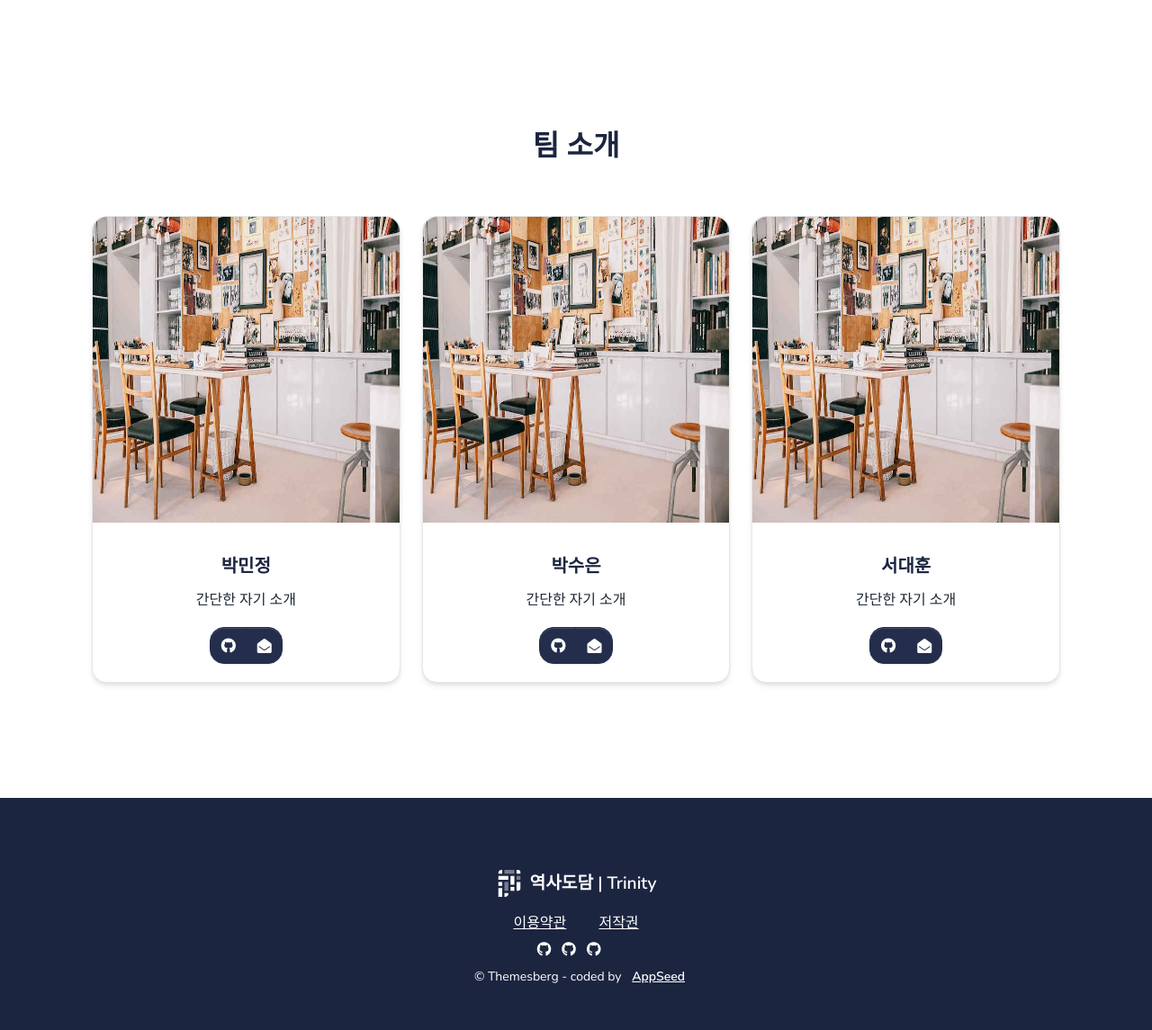
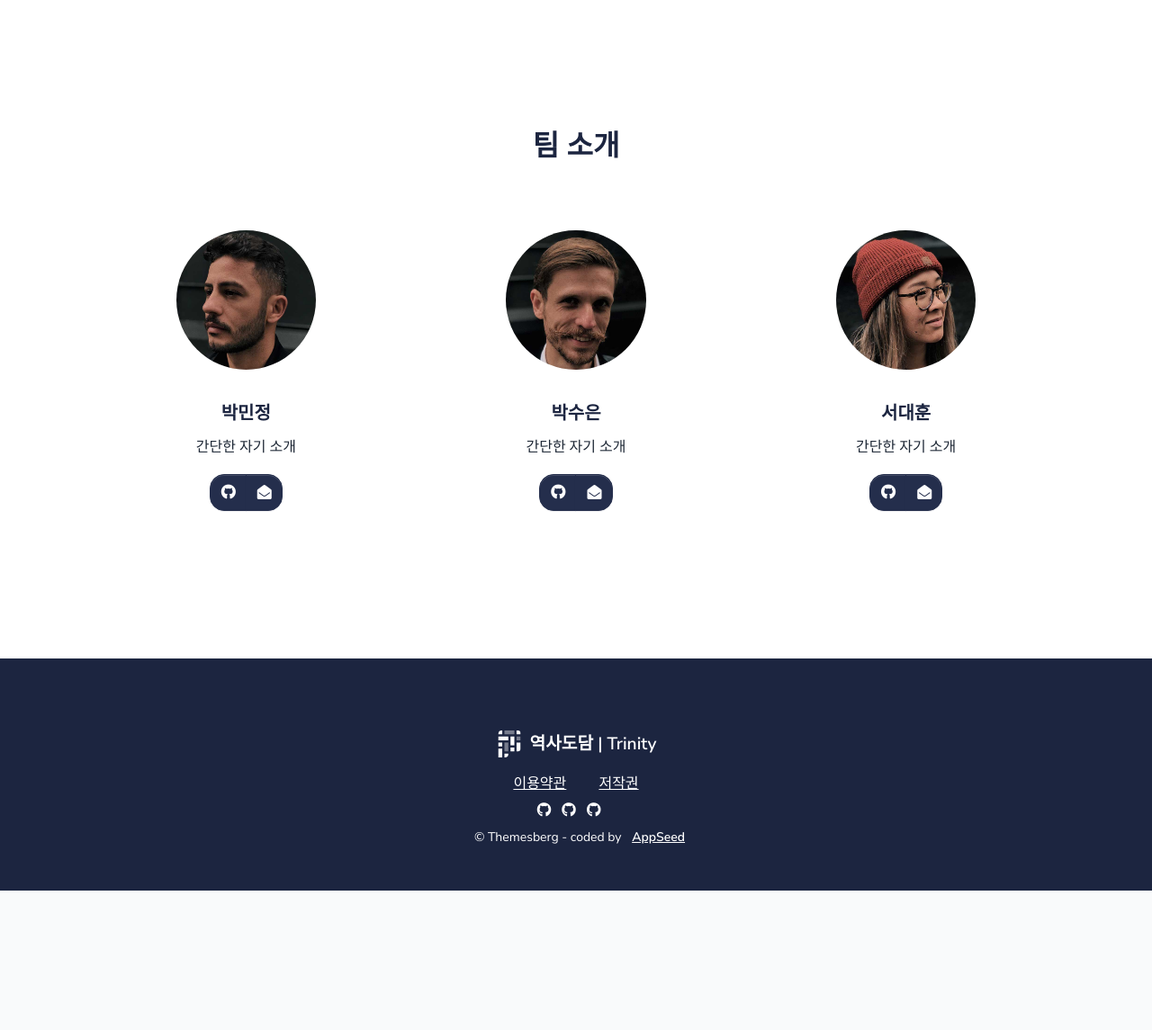
Before and after one commit to Park-Min-Jeong/Interface-Project-DoDam, a Django app: page / in a window 1280 px wide. Shown: the part 1655-2800 px from the top of the page at 90% size. After the commit the page ends 2645 px from the top, so only its background shows below. Run offline with Django 3.2, Linux system fonts and the light colour scheme; some libraries are stand-ins or nearby versions.

Commit message:
221024_home 사진 크기 수정

```diff
--- a/apps/templates/home/home-2.html
+++ b/apps/templates/home/home-2.html
@@ -2,7 +2,16 @@
 
 {% block title %} 홈 {% endblock %}
 
-{% block stylesheets %}{% endblock stylesheets %}
+{% block stylesheets %}
+    <style>
+        .profile {
+            width:50%;
+            aspect-ratio:1/1;
+            margin-left:auto;
+            margin-right:auto;
+        }
+    </style>
+{% endblock stylesheets %}
 
 {% block content %}
 
@@ -65,16 +74,16 @@
                 </div>
                 <div class="row">
                     <div class="col-12 col-md-6 col-lg-4 mb-5 mb-lg-0">
-                        <div class="card shadow">
-                            <img src="{{ ASSETS_ROOT }}/img/blog/image-1.jpg" class="card-img-top rounded-top" style="aspect-ratio: 1/1">
+                        <div class="card border-0 p-3">
+                            <img src="{{ ASSETS_ROOT }}/img/team/profile-picture-1.jpg" class="card-img rounded-circle profile">
                             <div class="card-body text-center">
                                 <h3 class="h5 card-title mt-3">박민정</h3>
                                 <p class="card-text">간단한 자기 소개</p>
                                 <div class="btn-group">
-                                    <button class="btn btn-primary btn-icon-only" onclick="location.href='https://github.com/Park-Min-Jeong'">
+                                    <button class="btn btn-primary btn-icon-only" onclick="https://github.com/Park-Min-Jeong">
                                         <span class="fab fa-github"></span>
                                     </button>
-                                    <button class="btn btn-primary btn-icon-only" onclick="mailto:minwjd1028@g.skku.edu">
+                                    <button class="btn btn-primary btn-icon-only" onclick="mailto:minwjd1028@naver.com">
                                         <span class="fas fa-envelope-open"></span>
                                     </button>
                                 </div>
@@ -82,8 +91,8 @@
                         </div>
                     </div>
                     <div class="col-12 col-md-6 col-lg-4 mb-5 mb-lg-0">
-                        <div class="card shadow">
-                            <img src="{{ ASSETS_ROOT }}/img/blog/image-1.jpg" class="card-img-top rounded-top" style="aspect-ratio: 1/1">
+                        <div class="card border-0 p-3">
+                            <img src="{{ ASSETS_ROOT }}/img/team/profile-picture-2.jpg" class="card-img rounded-circle profile">
                             <div class="card-body text-center">
                                 <h3 class="h5 card-title mt-3">박수은</h3>
                                 <p class="card-text">간단한 자기 소개</p>
@@ -99,8 +108,8 @@
                         </div>
                     </div>
                     <div class="col-12 col-md-6 col-lg-4 mb-5 mb-lg-0">
-                        <div class="card shadow">
-                            <img src="{{ ASSETS_ROOT }}/img/blog/image-1.jpg" class="card-img-top rounded-top" style="aspect-ratio: 1/1">
+                        <div class="card border-0 p-3">
+                            <img src="{{ ASSETS_ROOT }}/img/team/profile-picture-3.jpg" class="card-img rounded-circle profile">
                             <div class="card-body text-center">
                                 <h3 class="h5 card-title mt-3">서대훈</h3>
                                 <p class="card-text">간단한 자기 소개</p>
```
